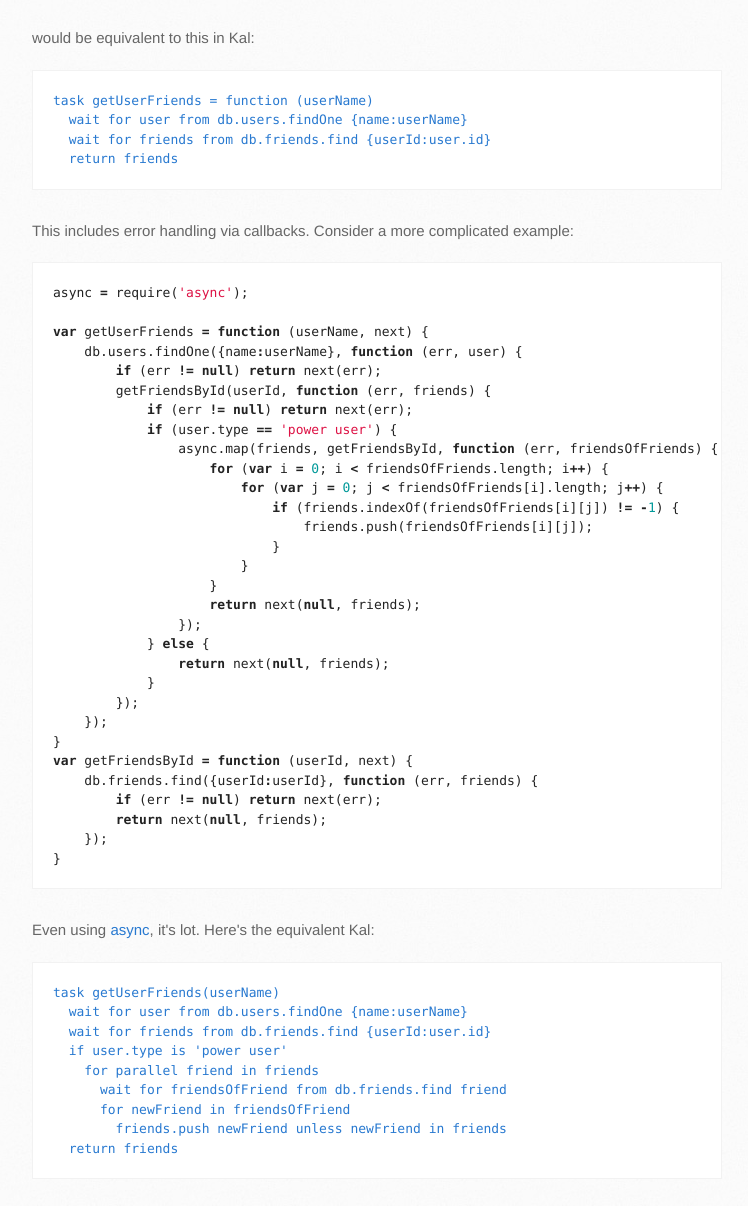
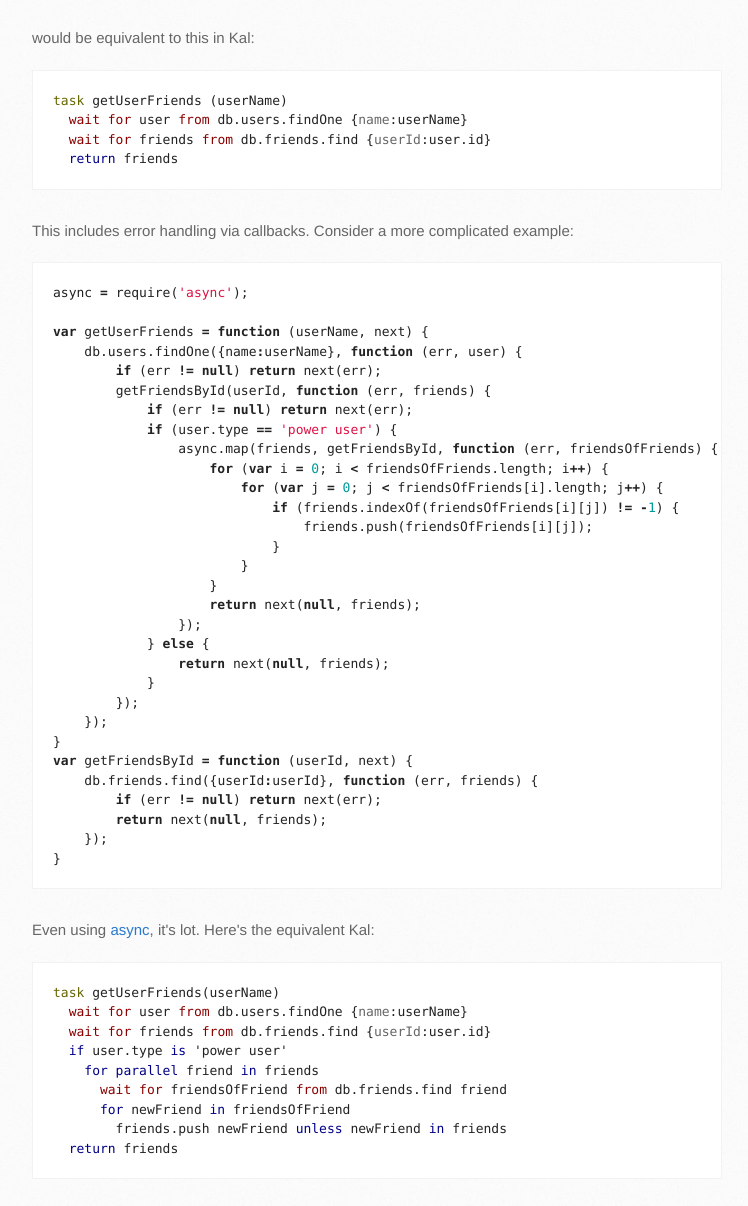
Before and after one commit to rzimmerman/kal, a plain HTML site: page index.html in a window 1280 px wide. Shown: the part 1221-2427 px from the top of the page, without its empty margins (138-886 px from the left). Drawn offline with Linux system fonts and the light colour scheme.

Commit message:
Update index.html
adding highlighting for kal

```diff
--- a/index.html
+++ b/index.html
@@ -14,6 +14,12 @@
     <![endif]-->
 
     <title>Kal by rzimmerman</title>
+    <style>
+    .kw {color:#008;}
+    .kw2 {color:#800;}
+    .ide {color:#666;}
+    .def {color:#660;}
+    </style>
   </head>
 
   <body>
@@ -68,11 +74,11 @@
 
 <p>would be equivalent to this in Kal:</p>
 
-<pre lang="kal"><code>task getUserFriends = function (userName)
-  wait for user from db.users.findOne {name:userName}
-  wait for friends from db.friends.find {userId:user.id}
-  return friends
-</code></pre>
+<pre lang="kal"><span class="def">task</span> getUserFriends (userName)
+  <span class="kw2">wait for</span> user <span class="kw2">from</span> db.users.findOne {<span class="ide">name</span>:userName}
+  <span class="kw2">wait for</span> friends <span class="kw2">from</span> db.friends.find {<span class="ide">userId</span>:user.id}
+  <span class="kw">return</span> friends
+</pre>
 
 <p>This includes error handling via callbacks. Consider a more complicated example:</p>
 
@@ -110,16 +116,16 @@
 
 <p>Even using <a href="https://github.com/caolan/async">async</a>, it's lot. Here's the equivalent Kal:</p>
 
-<pre lang="kal"><code>task getUserFriends(userName)
-  wait for user from db.users.findOne {name:userName}
-  wait for friends from db.friends.find {userId:user.id}
-  if user.type is 'power user'
-    for parallel friend in friends
-      wait for friendsOfFriend from db.friends.find friend
-      for newFriend in friendsOfFriend
-        friends.push newFriend unless newFriend in friends
-  return friends
-</code></pre>
+<pre lang="kal"><span class="def">task</span> getUserFriends(userName)
+  <span class="kw2">wait for</span> user <span class="kw2">from</span> db.users.findOne {<span class="ide">name</span>:userName}
+  <span class="kw2">wait for</span> friends <span class="kw2">from</span> db.friends.find {<span class="ide">userId</span>:user.id}
+  <span class="kw">if</span> user.type <span class="kw">is</span> 'power user'
+    <span class="kw">for parallel</span> friend <span class="kw">in</span> friends
+      <span class="kw2">wait for</span> friendsOfFriend <span class="kw2">from</span> db.friends.find friend
+      <span class="kw">for</span> newFriend <span class="kw">in</span> friendsOfFriend
+        friends.push newFriend <span class="kw">unless</span> newFriend <span class="kw">in</span> friends
+  <span class="kw">return</span> friends
+</pre>
 
 <p>There are no additional libraries required and everything's a lot more ... vertical. Notice that the <code>wait for</code> statement works in loops, <code>if</code> statements, <code>try</code>/<code>catch</code> blocks, and all nested permutations. It's completely JavaScript compatible - <code>getUserFriends</code> would be called the same way and call back with the same results.</p>
 
```
